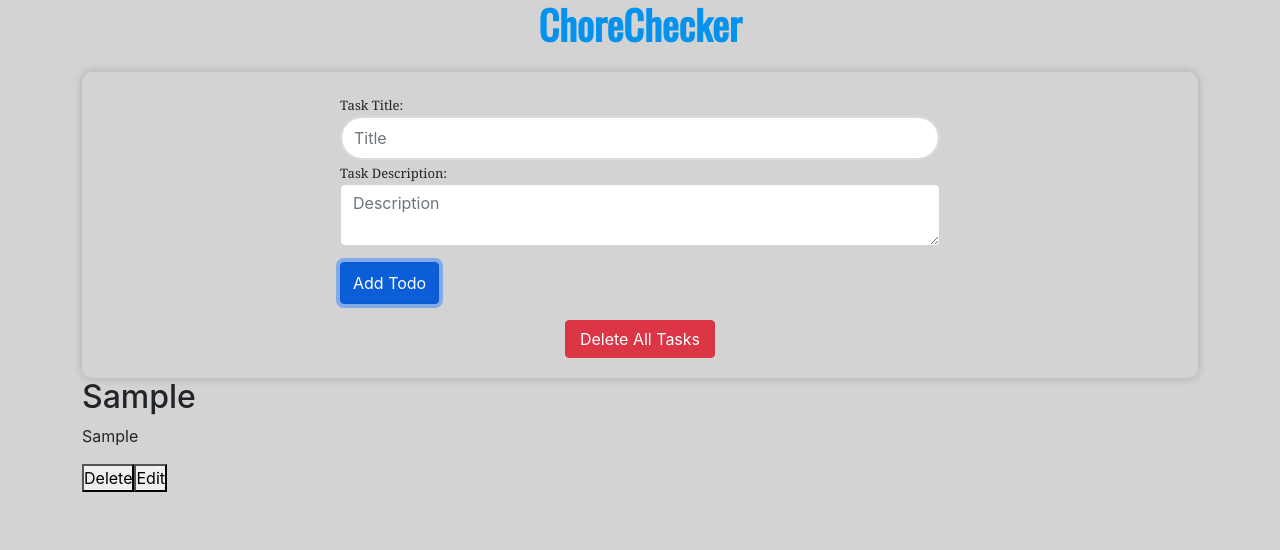
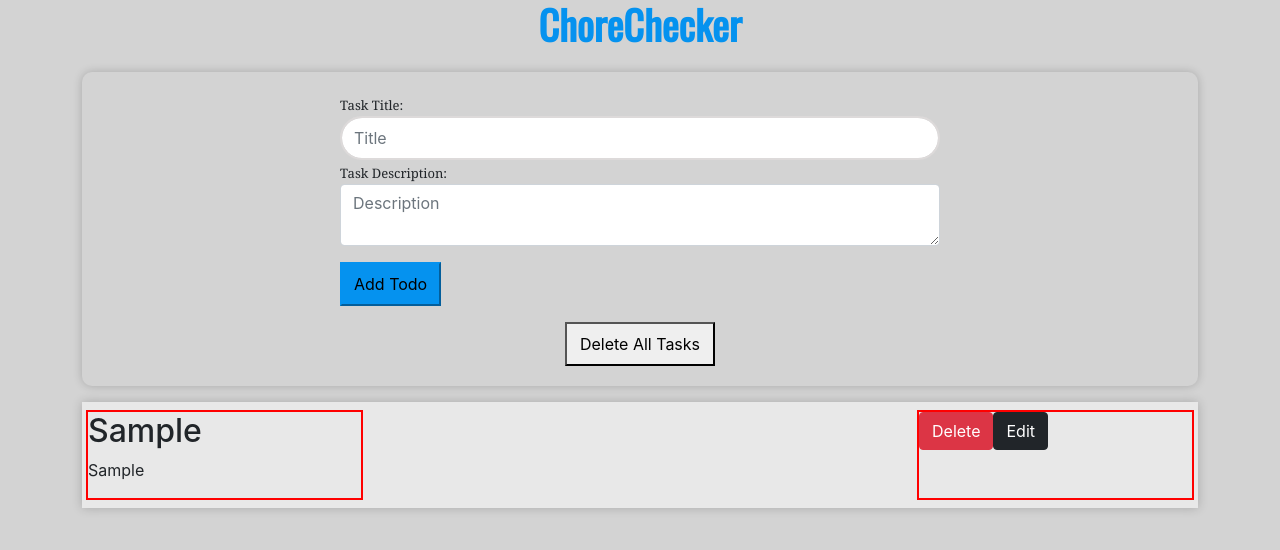
Before and after one commit to KiranS22/ts-todo, a React (Create React App) app: page / in a window 1280 px wide. Both pictures are taken after typing "Sample", "Sample" into the empty fields and a click on the button "Add Todo". Shown: the top 550 px of the page. Built offline with nearby package versions, Linux system fonts and the light colour scheme.

Commit message:
cflasses renamed
ClassNames changed to aviod conflicts with bootstrap

```diff
--- a/src/Components/Form/Form.tsx
+++ b/src/Components/Form/Form.tsx
@@ -20,13 +20,13 @@ const Form = ({ allTodos, setAllTodos }: FormProps) => {
   };
 
   return (
-    <div className="form-container d-flex flex-column align-items-center mt-4">
-      <form onSubmit={submitTodo} className="task-form">
-        <div className="form-group">
-          <label htmlFor="task-title">Task Title:</label>
+    <div className="custom-form-container d-flex flex-column align-items-center mt-4">
+      <form onSubmit={submitTodo} className="custom-task-form">
+        <div className="custom-form-group">
+          <label htmlFor="custom-task-title">Task Title:</label>
           <input
-            id="task-title"
-            className="form-control task-imp"
+            id="custom-task-title"
+            className="form-control custom-task-imp"
             type="text"
             placeholder="Title"
             value={todo.title}
@@ -36,10 +36,10 @@ const Form = ({ allTodos, setAllTodos }: FormProps) => {
             }
           />
         </div>
-        <div className="form-group">
-          <label htmlFor="task-description">Task Description:</label>
+        <div className="custom-form-group">
+          <label htmlFor="custom-task-description">Task Description:</label>
           <textarea
-            id="task-description"
+            id="custom-task-description"
             className="form-control"
             placeholder="Description"
             value={todo.description}
@@ -51,16 +51,12 @@ const Form = ({ allTodos, setAllTodos }: FormProps) => {
             }
           />
         </div>
-        <button type="submit" className="btn btn-primary mt-3">
+        <button type="submit" className="custom-btn custom-btn-primary mt-3">
           Add Todo
         </button>
       </form>
 
-      <button
-        type="button"
-        className="btn btn-danger mt-3"
-        onClick={deleteAllTasks}
-      >
+      <button type="button" className="custom-btn custom-btn-danger mt-3" onClick={deleteAllTasks}>
         Delete All Tasks
       </button>
     </div>
--- a/src/Components/List/List.tsx
+++ b/src/Components/List/List.tsx
@@ -3,10 +3,14 @@ import { FormProps, Todo } from "../../interfaces/interfaces";
 import SingleTodo from "./SingleTodo";
 import EditTodoModal from "../UpdatedTodoModal/EditTodoModal";
 import { ToggleModal } from "../../types/types";
+import "./../../Resources/CSS/Takboard/taskBoared.css";
 
 const List = ({ allTodos, setAllTodos }: FormProps) => {
   const [toggleModal, setToggleModal] = useState<ToggleModal>(false);
-  const [editedTodo, setEditedTodo] = useState<Todo>({ title: "", description: "" });
+  const [editedTodo, setEditedTodo] = useState<Todo>({
+    title: "",
+    description: "",
+  });
 
   const deleteTodo = (id: number | undefined) => {
     console.log("id of todo", id);
@@ -26,7 +30,7 @@ const List = ({ allTodos, setAllTodos }: FormProps) => {
   };
 
   return (
-    <>
+    <div className="container task-display-board mt-3">
       {allTodos.map((todo: Todo) => (
         <SingleTodo
           allTodos={allTodos}
@@ -49,7 +53,7 @@ const List = ({ allTodos, setAllTodos }: FormProps) => {
           setEditedTodo={setEditedTodo}
         />
       ) : null}
-    </>
+    </div>
   );
 };
 
--- a/src/Components/List/SingleTodo.tsx
+++ b/src/Components/List/SingleTodo.tsx
@@ -11,13 +11,22 @@ const SingleTodo = ({
   openEditModal,
 }: SingleTodoProps) => {
   return (
-    <div>
+    <div className="d-flex justify-content-between">
+      <div className="w-25 custom-border">
+        {" "}
         <h2>{todo.title}</h2>
         <p>{todo.description}</p>
-      <button type="button" onClick={() => deleteTodo(todo.id)}>
+      </div>
+      <div className="w-25 custom-border">
+        <button
+          className="btn btn-danger"
+          type="button"
+          onClick={() => deleteTodo(todo.id)}
+        >
           Delete
         </button>
         <button
+          className="btn  btn-dark text-white"
           type="button"
           onClick={() => {
             setToggleModal(true);
@@ -27,6 +36,7 @@ const SingleTodo = ({
           Edit
         </button>
       </div>
+    </div>
   );
 };
 
--- a/src/Resources/CSS/Form/Form.css
+++ b/src/Resources/CSS/Form/Form.css
@@ -1,23 +1,23 @@
-.form-container {
+.custom-form-container {
   background-color: var(--main-bg);
   padding: 20px;
   border-radius: 10px;
   box-shadow: 0px 0px 10px rgba(0, 0, 0, 0.2);
 }
 
-.task-form {
+.custom-task-form {
   width: 100%;
   max-width: 600px;
   margin: 0 auto;
 }
 
-.task-imp {
+.custom-task-imp {
   border-radius: 25px;
   padding: 8px 12px;
   border: 2px solid #dddada;
 }
 
-label {
+.custom-form-group label {
   font-family: var(--label-font);
   font-size: 13px;
 }
@@ -26,21 +26,21 @@ textarea {
   resize: vertical;
 }
 
-.task-form button[type="submit"] {
+.custom-btn {
   padding: 8px 12px;
 }
 
-.btn-primary {
+.custom-btn-primary {
   background-color: var(--title-color);
   border-color: var(--title-color);
 }
 
-.btn-primary:hover {
+.custom-btn-primary:hover {
   background-color: rgb(8, 73, 96);
   border-color: rgb(8, 73, 96);
 }
 
-.btn-danger {
+.custom-btn-danger {
   width: 100%;
   max-width: 150px;
 }
--- /dev/null
+++ b/src/Resources/CSS/Takboard/taskBoared.css
@@ -0,0 +1,6 @@
+.task-display-board {
+  width: 100%;
+  background-color: #ffffff79;
+  padding: 8px 4px;
+  box-shadow: 0px 0px 10px rgba(0, 0, 0, 0.2);
+}
```
Lines whose indentation alone changed are shown as unchanged.
